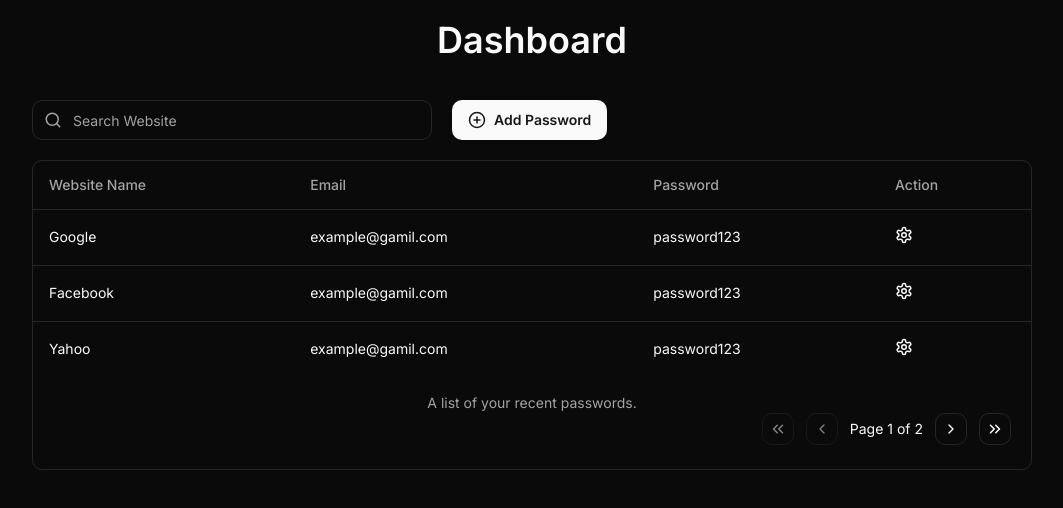
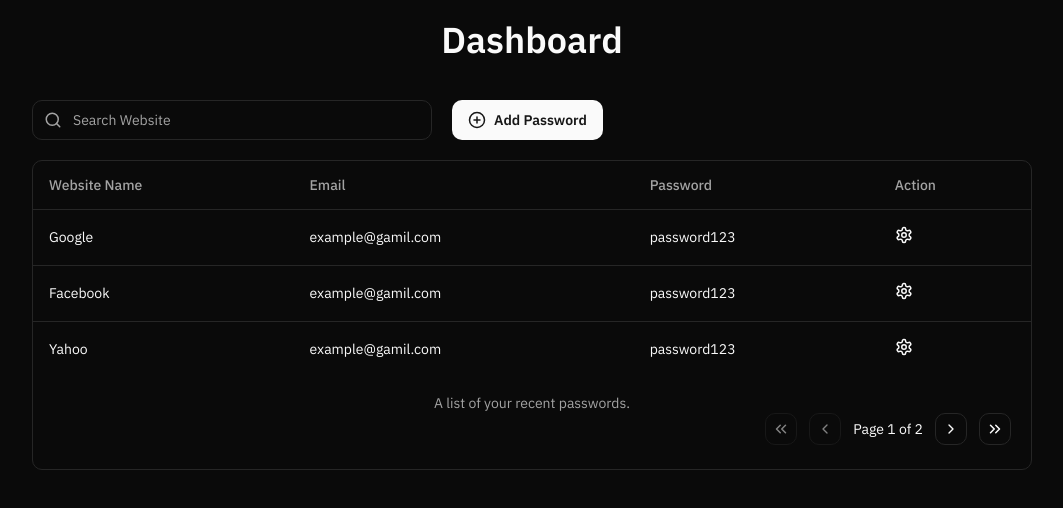
Before and after one commit to KrishT0/Password-Manager-Frontend, a React (Vite) app: page /dashboard in a window 1280 px wide. Shown: the top 508 px of the page, without its empty margins (108-1171 px from the left). Built offline with nearby package versions, Linux system fonts and the light colour scheme.

Commit message:
changed font

```diff
--- a/src/index.css
+++ b/src/index.css
@@ -1,11 +1,11 @@
-@import url('https://fonts.googleapis.com/css2?family=Inter:ital,opsz,wght@0,14..32,100..900;1,14..32,100..900&display=swap');
+@import url('https://fonts.googleapis.com/css2?family=IBM+Plex+Sans:ital,wght@0,100;0,200;0,300;0,400;0,500;0,600;0,700;1,100;1,200;1,300;1,400;1,500;1,600;1,700&display=swap');
 
 @tailwind base;
 @tailwind components;
 @tailwind utilities;
 
 body {
-  font-family: "Inter", sans-serif;
+  font-family: "IBM Plex Sans", sans-serif;
 }
 
 @layer base {
--- a/src/pages/dashboard/PasswordTable.jsx
+++ b/src/pages/dashboard/PasswordTable.jsx
@@ -154,8 +154,8 @@
   }, [searchQuery]);
 
   const [pagination, setPagination] = useState({
-    pageIndex: 0, //initial page index
-    pageSize: 3, //default page size
+    pageIndex: 0,
+    pageSize: 3,
   });
 
   const table = useReactTable({
--- a/src/pages/dashboard/index.jsx
+++ b/src/pages/dashboard/index.jsx
@@ -14,7 +14,7 @@
   const dialogueOpenTriggerRef = useRef(null);
 
   return (
-    <div>
+    <div className="px-1">
       <h1 className="text-4xl font-semibold text-center my-5">Dashboard</h1>
 
       <section className="max-w-[1000px] mx-auto flex gap-5 items-center justify-start mt-10">
```
